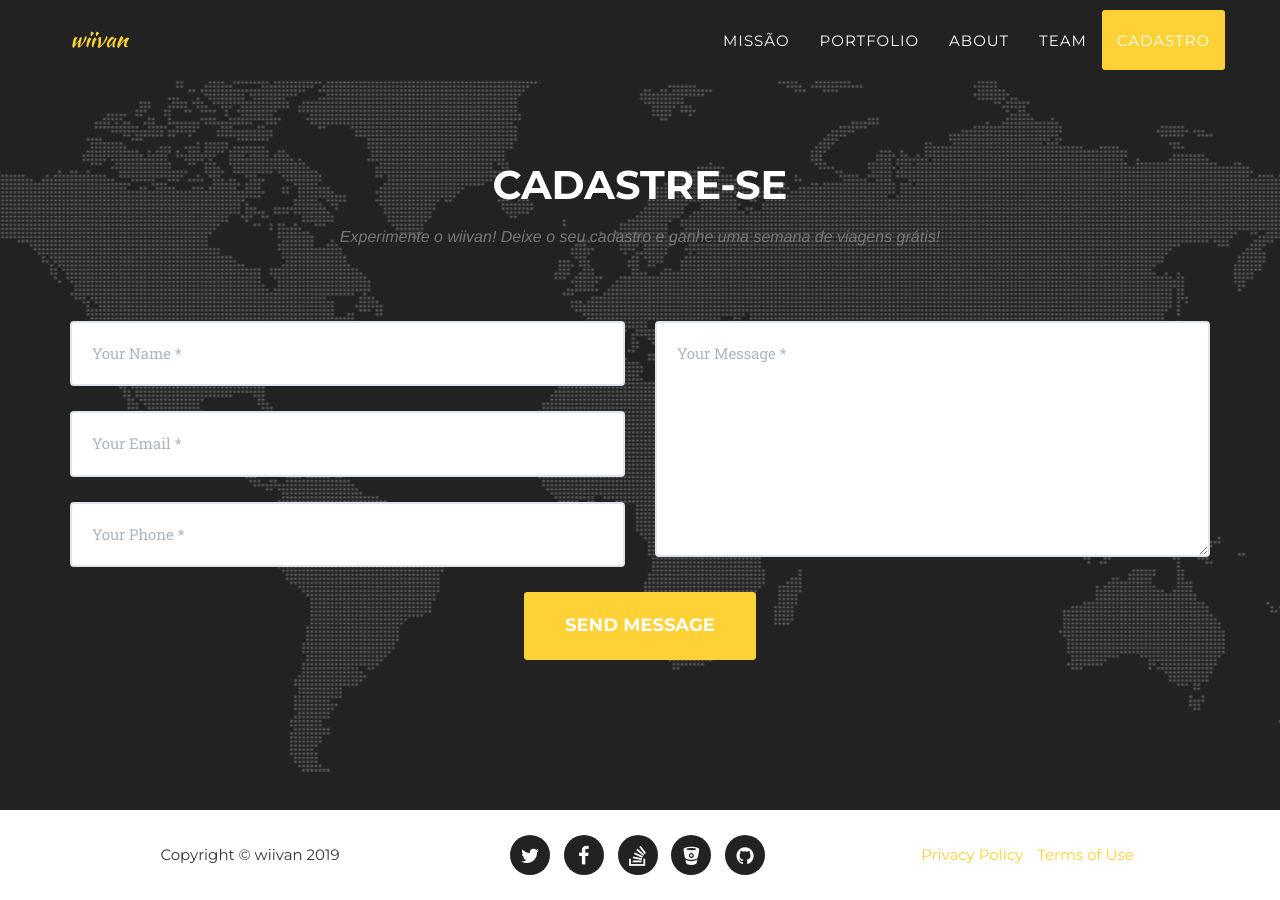
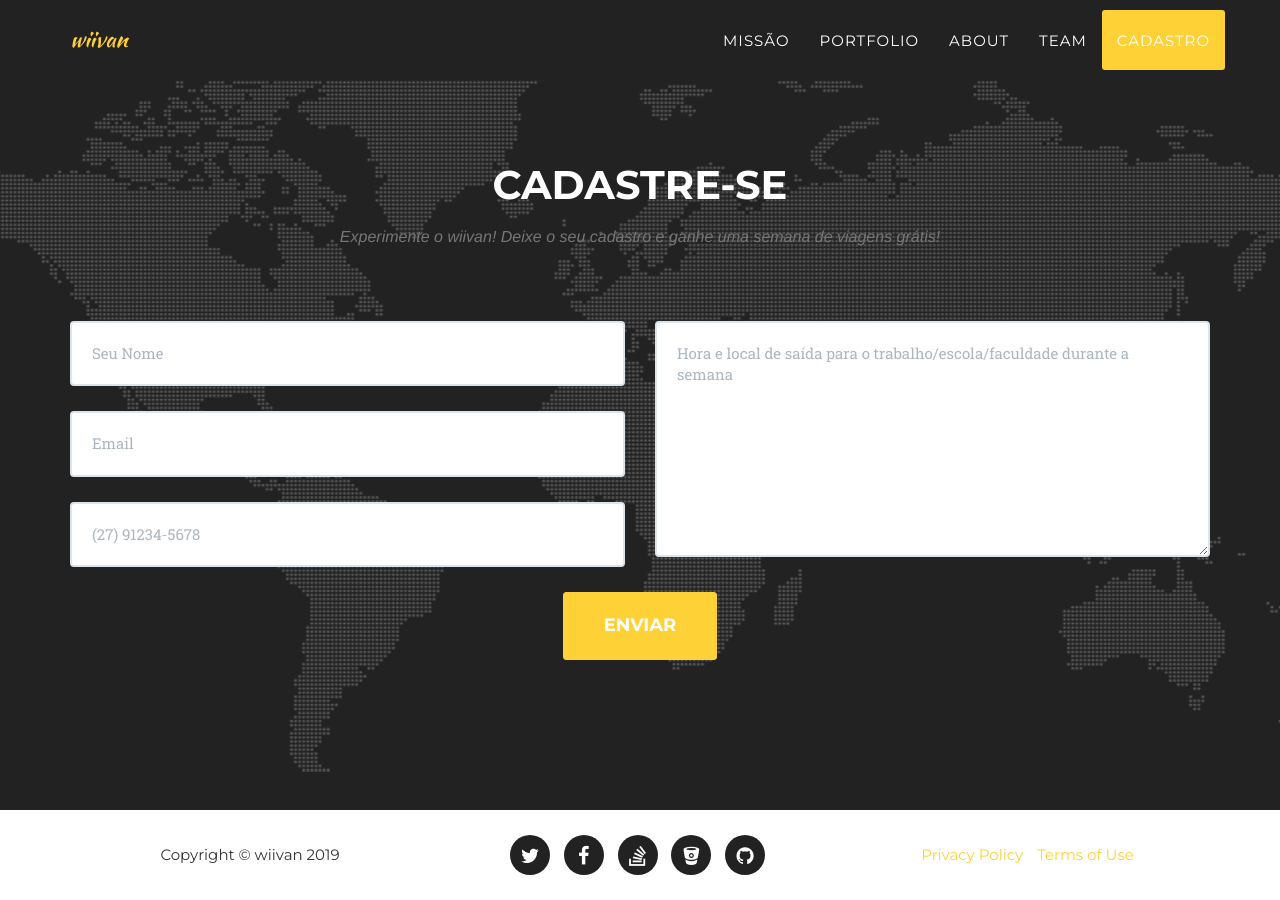
Before and after one commit to wiivan/wiivan.github.io, a Jekyll site: the page built from index.html, in a window 1280 px wide and 900 px high, scrolled down 5660 px. Built offline with Jekyll 4.4.1, drawn with Linux system fonts in a browser that asks for light colours; some web fonts are replaced.

Commit message:
Init form

```diff
--- a/_includes/contact.html
+++ b/_includes/contact.html
@@ -8,26 +8,50 @@
             </div>
             <div class="row">
                 <div class="col-lg-12">
-                    <!-- <form action="https://formspree.io/viniciusferracoarruda@gmail.com" method="POST" class="simple-search">
-                        <div>
-                            <input type="text" name="user_name" placeholder="Name" id="goog-wm-qt-mine" autofocus/>
-                        </div>
-                        <div>
-                            <input type="email" name="user_mail" placeholder="Email Address" id="goog-wm-qt-mine" autofocus required/>
-                        </div>
-                        <div>
-                            <textarea name="user_message" id="goog-wm-qt-mine" placeholder="Message" autofocus></textarea>
-                        </div>
-                        <div>
-                            <input type="submit" value="Submit" id="goog-wm-sb" />
-                        </div>
-                    </form> -->
                     <!-- <form method="POST" action="https://formspree.io/viniciusferracoarruda@gmail.com">
                         <input type="email" name="email" placeholder="Your email">
                         <textarea name="message" placeholder="Test Message"></textarea>
                         <button type="submit">Send Test</button>
-                      </form> -->
-                    <form name="sentMessage" id="contactForm" novalidate>
+                    </form> -->
+                    <form method="POST" action="https://formspree.io/viniciusferracoarruda@gmail.com" name="sentMessage" id="contactForm" novalidate>
+                        <div class="row">
+                            <div class="col-md-6">
+                                <!-- <input type="email" name="email" placeholder="Your email"> -->
+                                <!-- <textarea name="message" placeholder="Test Message"></textarea> -->
+                                <!-- <button type="submit">Send Test</button> -->
+                                <div class="control-group form-group">
+                                    <!-- <input type="text" class="form-control" placeholder="Your Name *" id="name" required data-validation-required-message="Please enter your name."> -->
+                                    <input type="text" name="name" class="form-control" placeholder="Seu Nome">
+                                    <p class="help-block text-danger"></p> <!-- I do not know for what is this line ! -->
+                                </div>
+                                <div class="control-group form-group">
+                                    <!-- <input type="email" class="form-control" placeholder="Your Email *" id="email" required data-validation-required-message="Please enter your email address."> -->
+                                    <input type="email" class="form-control" name="email" placeholder="Email">
+                                    <p class="help-block text-danger"></p>
+                                </div>
+                                <div class="control-group form-group">
+                                    <!-- <input type="tel" class="form-control" placeholder="Your Phone *" id="phone" required data-validation-required-message="Please enter your phone number."> -->
+                                    <input type="telephone" class="form-control" name="telephone" placeholder="(27) 91234-5678">
+                                    <p class="help-block text-danger"></p>
+                                </div>
+                            </div>
+                            <div class="col-md-6">
+                                <div class="control-group form-group">
+                                    <!-- <textarea class="form-control" placeholder="Your Message *" id="message" required data-validation-required-message="Please enter a message."></textarea> -->
+                                    <textarea class="form-control" name="message" placeholder="Hora e local de saída para o trabalho/escola/faculdade durante a semana"></textarea>
+                                    <p class="help-block text-danger"></p>
+                                </div>
+                            </div>
+                            <div class="clearfix"></div>
+                            <div class="col-lg-12 text-center">
+                                <div id="success"></div>
+                                <button type="submit" class="btn btn-xl">Enviar</button>
+                            </div>
+                        </div>
+                    </form>
+
+                    <!-- old form that does not work with static site  -->
+                    <!-- <form name="sentMessage" id="contactForm" novalidate>
                         <div class="row">
                             <div class="col-md-6">
                                 <div class="control-group form-group">
@@ -55,7 +79,7 @@
                                 <button type="submit" class="btn btn-xl">Send Message</button>
                             </div>
                         </div>
-                    </form>
+                    </form> -->
                 </div>
             </div>
         </div>
--- a/_includes/js.html
+++ b/_includes/js.html
@@ -10,8 +10,9 @@
     <script src="{{ "/js/cbpAnimatedHeader.js" | prepend: site.baseurl }}"></script>
 
     <!-- Contact Form JavaScript -->
-    <script src="{{ "/js/jqBootstrapValidation.js" | prepend: site.baseurl }}"></script>
-    <script src="{{ "/js/contact_me.js" | prepend: site.baseurl }}"></script>
+    <!-- Commented the two lines above to make formspree work -->
+    <!-- <script src="{{ "/js/jqBootstrapValidation.js" | prepend: site.baseurl }}"></script> -->
+    <!-- <script src="{{ "/js/contact_me.js" | prepend: site.baseurl }}"></script> -->
 
     <!-- Custom Theme JavaScript -->
     <script src="{{ "/js/agency.js" | prepend: site.baseurl }}"></script>
```
Also changed, not shown: 1 other file.
